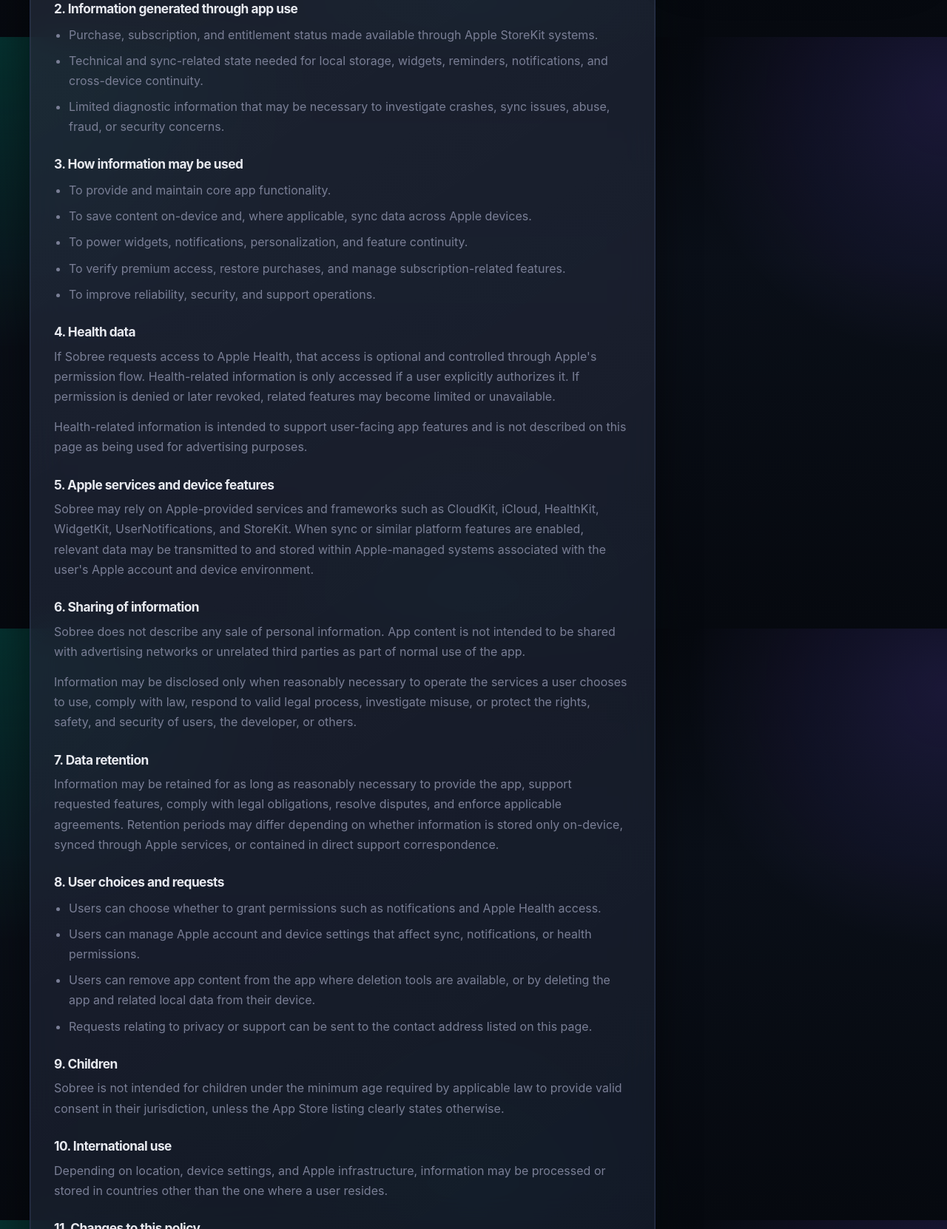
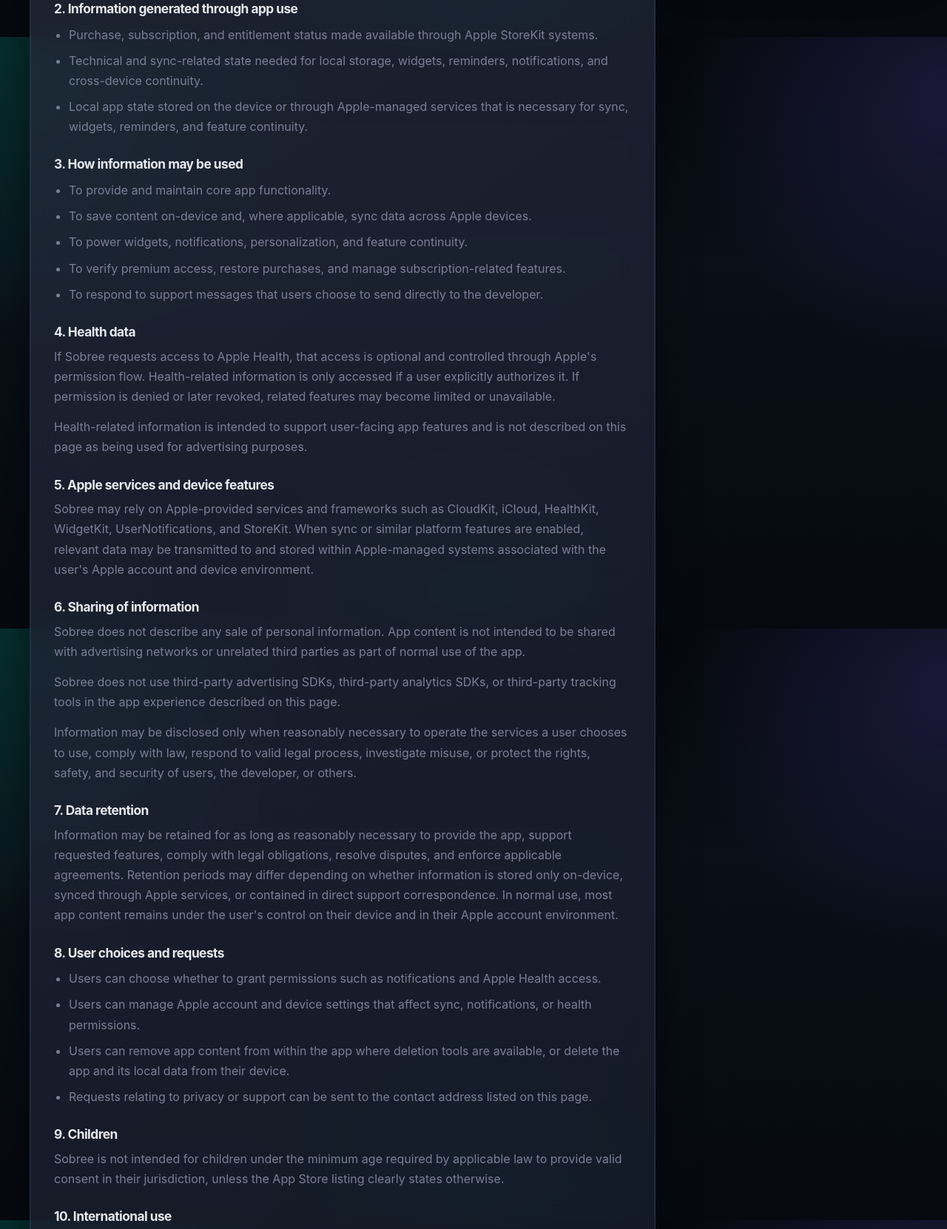
Before and after one commit to ahmetatar/sobree.app, a plain HTML site: page index.html in a window 1280 px wide. Shown: the part 1550-3212 px from the top of the page at 74% size. Drawn offline with Linux system fonts and the light colour scheme.

Commit message:
Update index.html

```diff
--- a/index.html
+++ b/index.html
@@ -700,7 +700,7 @@
           <ul>
             <li>Purchase, subscription, and entitlement status made available through Apple StoreKit systems.</li>
             <li>Technical and sync-related state needed for local storage, widgets, reminders, notifications, and cross-device continuity.</li>
-            <li>Limited diagnostic information that may be necessary to investigate crashes, sync issues, abuse, fraud, or security concerns.</li>
+            <li>Local app state stored on the device or through Apple-managed services that is necessary for sync, widgets, reminders, and feature continuity.</li>
           </ul>
 
           <h3>3. How information may be used</h3>
@@ -709,7 +709,7 @@
             <li>To save content on-device and, where applicable, sync data across Apple devices.</li>
             <li>To power widgets, notifications, personalization, and feature continuity.</li>
             <li>To verify premium access, restore purchases, and manage subscription-related features.</li>
-            <li>To improve reliability, security, and support operations.</li>
+            <li>To respond to support messages that users choose to send directly to the developer.</li>
           </ul>
 
           <h3>4. Health data</h3>
@@ -740,6 +740,11 @@
             parties as part of normal use of the app.
           </p>
           <p>
+            Sobree does not use third-party advertising SDKs, third-party analytics
+            SDKs, or third-party tracking tools in the app experience described on
+            this page.
+          </p>
+          <p>
             Information may be disclosed only when reasonably necessary to operate the
             services a user chooses to use, comply with law, respond to valid legal
             process, investigate misuse, or protect the rights, safety, and security
@@ -752,14 +757,16 @@
             the app, support requested features, comply with legal obligations,
             resolve disputes, and enforce applicable agreements. Retention periods may
             differ depending on whether information is stored only on-device, synced
-            through Apple services, or contained in direct support correspondence.
+            through Apple services, or contained in direct support correspondence. In
+            normal use, most app content remains under the user&apos;s control on their
+            device and in their Apple account environment.
           </p>
 
           <h3>8. User choices and requests</h3>
           <ul>
             <li>Users can choose whether to grant permissions such as notifications and Apple Health access.</li>
             <li>Users can manage Apple account and device settings that affect sync, notifications, or health permissions.</li>
-            <li>Users can remove app content from the app where deletion tools are available, or by deleting the app and related local data from their device.</li>
+            <li>Users can remove app content from within the app where deletion tools are available, or delete the app and its local data from their device.</li>
             <li>Requests relating to privacy or support can be sent to the contact address listed on this page.</li>
           </ul>
 
```
